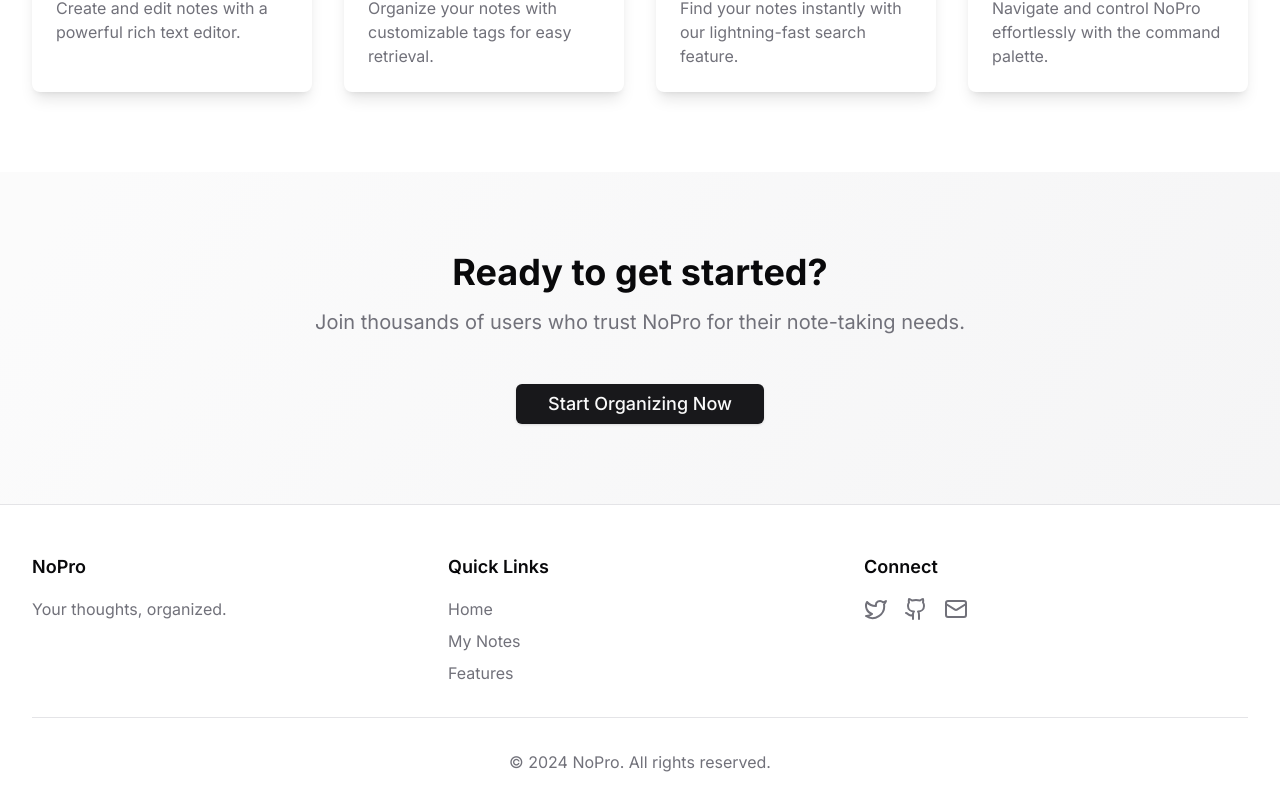
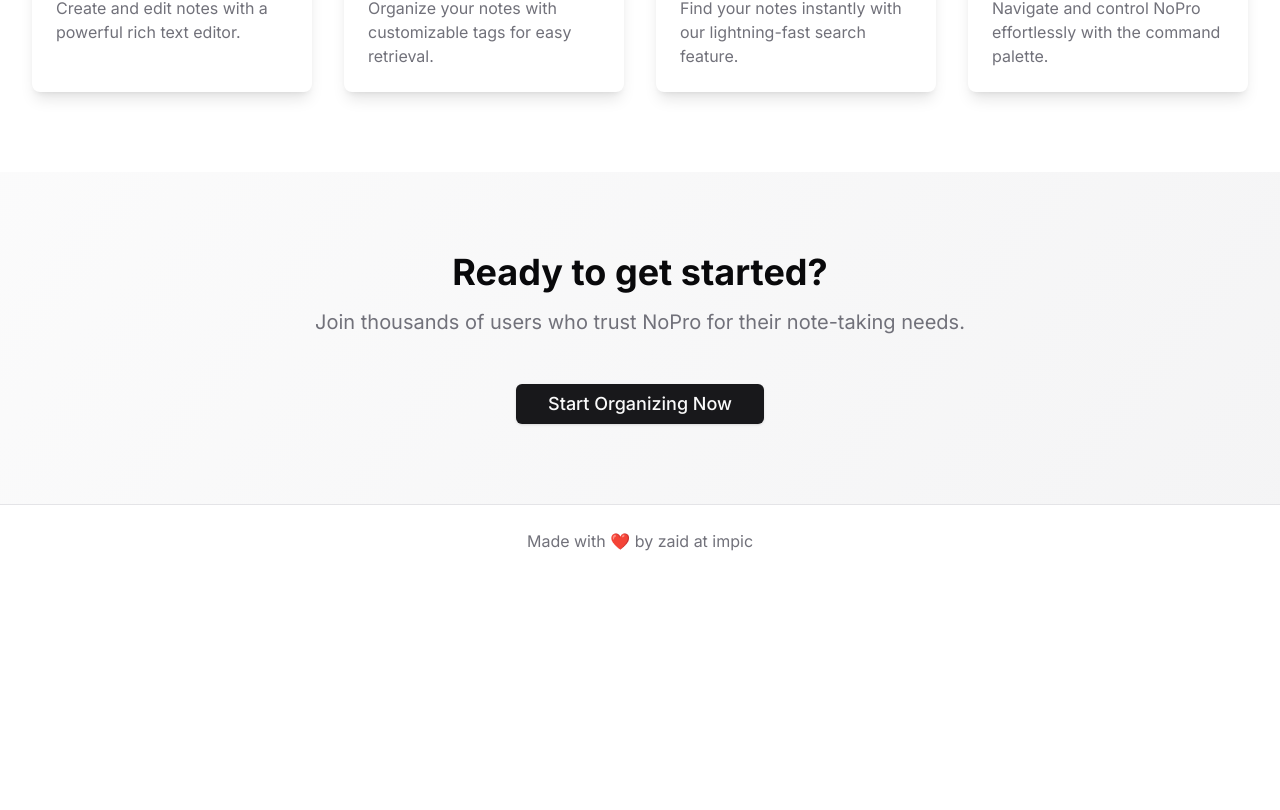
Before and after one commit to zaid-commits/NoPro, a React (Vite) app: page / in a window 1280 px wide. Shown: the part 1089-1899 px from the top of the page. After the commit the page ends 1666 px from the top, so only its background shows below. Built offline with nearby package versions, Linux system fonts and the light colour scheme.

Commit message:
made footer minimal

```diff
--- a/src/components/Footer.tsx
+++ b/src/components/Footer.tsx
@@ -1,44 +1,12 @@
-import React from 'react'
-import { Link } from 'react-router-dom'
-import { Twitter, Github, Mail } from "lucide-react"
 
 export function Footer() {
   return (
     <footer className="bg-background border-t border-border">
-      <div className="max-w-7xl mx-auto py-12 px-4 sm:px-6 lg:px-8">
-        <div className="grid grid-cols-1 md:grid-cols-3 gap-8">
-          <div>
-            <h3 className="text-lg font-semibold mb-4">NoPro</h3>
-            <p className="text-muted-foreground">Your thoughts, organized.</p>
-          </div>
-          <div>
-            <h3 className="text-lg font-semibold mb-4">Quick Links</h3>
-            <ul className="space-y-2">
-              <li><Link to="/" className="text-muted-foreground hover:text-primary transition-colors">Home</Link></li>
-              <li><Link to="/notes" className="text-muted-foreground hover:text-primary transition-colors">My Notes</Link></li>
-              <li><a href="#features" className="text-muted-foreground hover:text-primary transition-colors">Features</a></li>
-            </ul>
-          </div>
-          <div>
-            <h3 className="text-lg font-semibold mb-4">Connect</h3>
-            <div className="flex space-x-4">
-              <a href="#" className="text-muted-foreground hover:text-primary transition-colors">
-                <Twitter className="h-6 w-6" />
-                <span className="sr-only">Twitter</span>
-              </a>
-              <a href="#" className="text-muted-foreground hover:text-primary transition-colors">
-                <Github className="h-6 w-6" />
-                <span className="sr-only">GitHub</span>
-              </a>
-              <a href="#" className="text-muted-foreground hover:text-primary transition-colors">
-                <Mail className="h-6 w-6" />
-                <span className="sr-only">Contact Us</span>
-              </a>
-            </div>
-          </div>
-        </div>
-        <div className="mt-8 pt-8 border-t border-border text-center text-muted-foreground">
-          <p>&copy; {new Date().getFullYear()} NoPro. All rights reserved.</p>
+      <div className="max-w-7xl mx-auto py-6 px-4 sm:px-6 lg:px-8">
+        <div className="text-center text-muted-foreground">
+          <p>
+            Made with ❤️ by <a href="https://zed.impic.tech" className="hover:text-primary transition-colors">zaid</a> at <a href="https://community.impic.tech" className="hover:text-primary transition-colors">impic</a>
+          </p>
         </div>
       </div>
     </footer>
```
